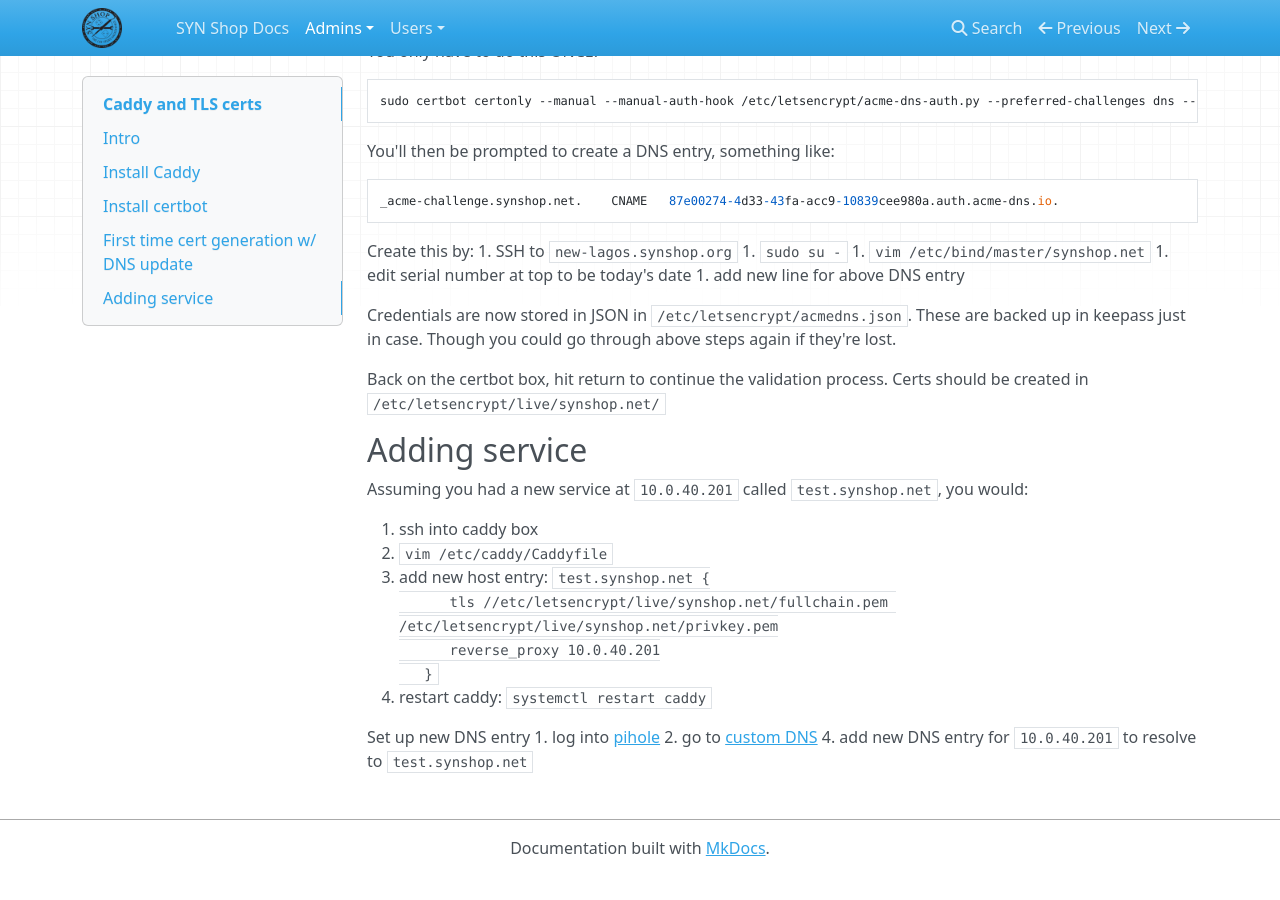
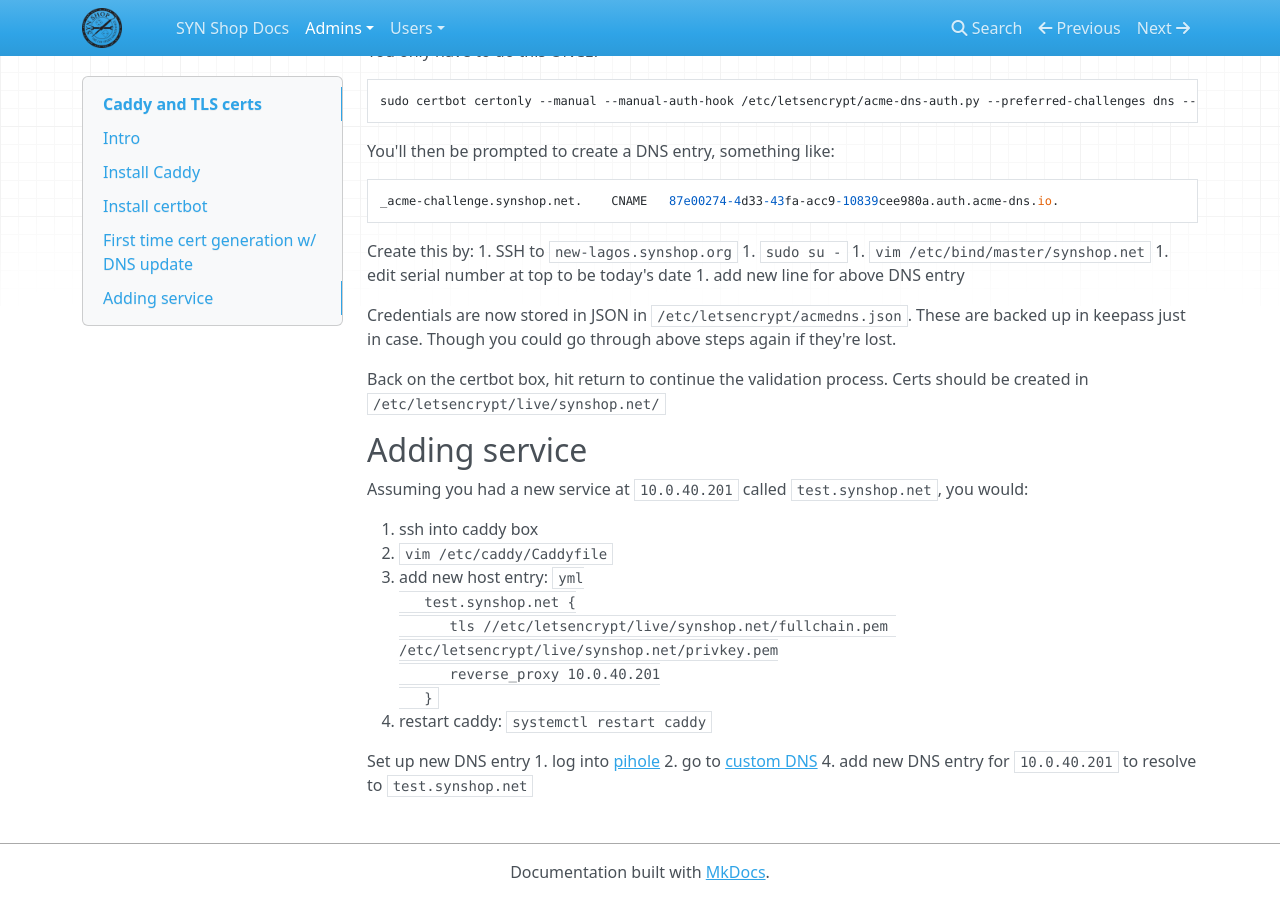
Before and after one commit to synshop/rtfm, an MkDocs documentation site: the page built from docs/admins/Caddy and TLS certs.md, in a window 1280 px wide and 900 px high, scrolled down 967 px. Built offline with MkDocs 1.6.1, drawn with Linux system fonts in a browser that asks for light colours; nearby versions of some CDN libraries; before the commit the page ends 1843 px from its top, so only the background shows below that; some of the changed lines change nothing that is shown.

Commit message:
formatting, add IP

````diff
--- a/docs/admins/Caddy and TLS certs.md
+++ b/docs/admins/Caddy and TLS certs.md
@@ -6,7 +6,7 @@
 You must be on the shop LAN or on the shop VPN to access it. Working with [`certbot`](https://certbot.eff.org/instructions?ws=other&os=ubuntufocal&commit=%3E),
 we can get wildcard certs for all services.
 
-Caddy runs as a container on the [c220](/admins/c220/) on container named `caddy` with IP
+Caddy runs as a container on the [c220](/admins/c220/) on container named `caddy` with IP `10.0.40.29`
 
 ## Install Caddy
 
@@ -80,7 +80,7 @@
 1. ssh into caddy box
 2. `vim /etc/caddy/Caddyfile`
 3. add new host entry:
-   ```
+   ```yml
    test.synshop.net {
       tls //etc/letsencrypt/live/synshop.net/fullchain.pem /etc/letsencrypt/live/synshop.net/privkey.pem
       reverse_proxy 10.0.40.201
````
